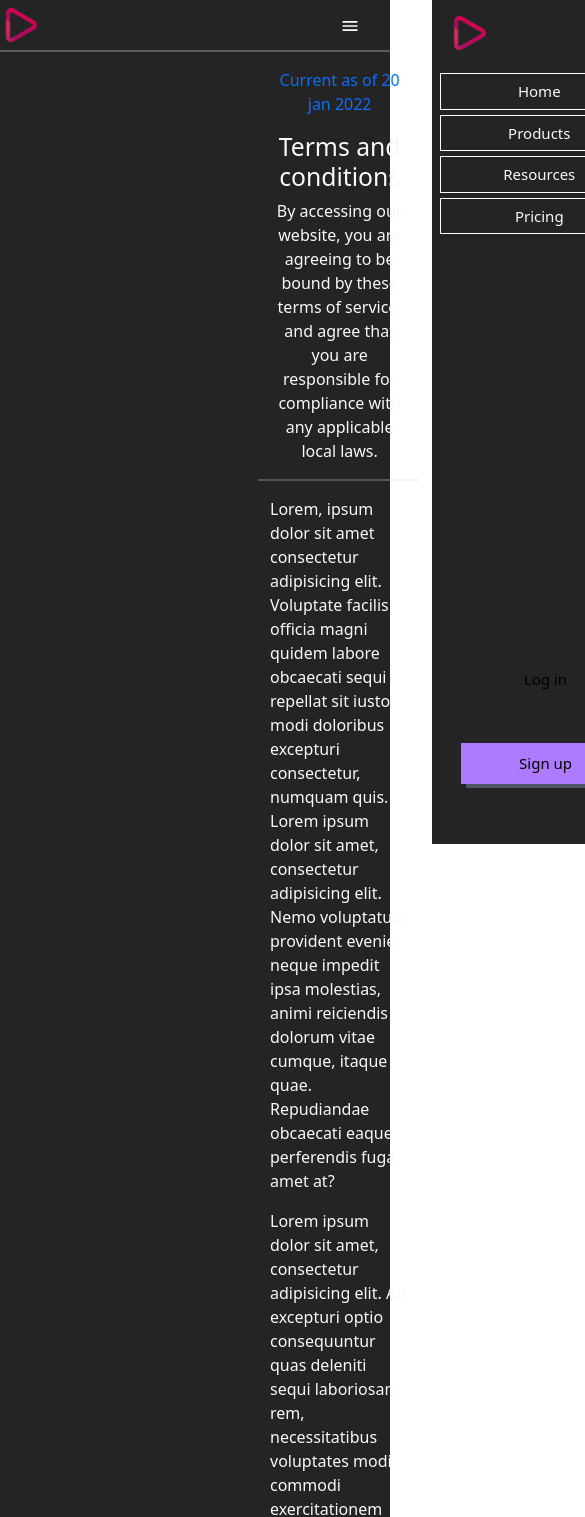
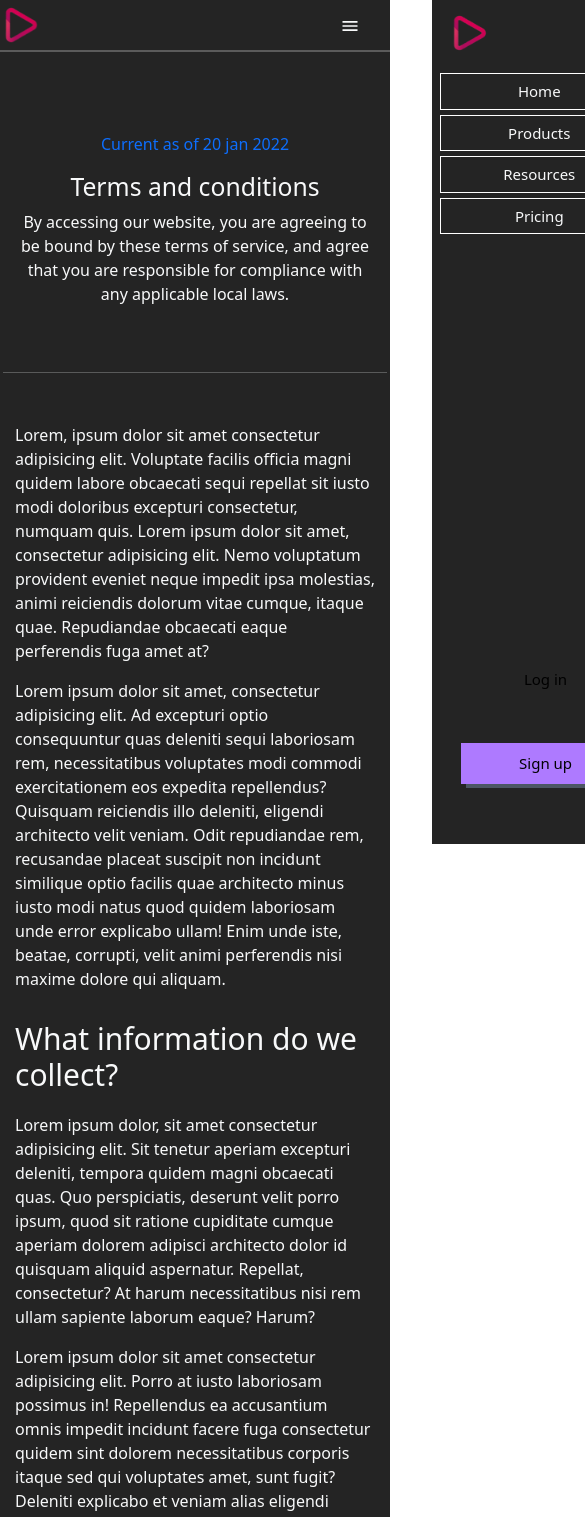
Before and after one commit to GaneshBagra/basic-frontend, a React (Vite) app: page /terms in a window 390 px wide. Shown: the top 1517 px of the page, 585 px wide, since content can reach past the window. Built offline with nearby package versions, Linux system fonts and the light colour scheme.

Commit message:
privacy terms Edits

```diff
--- a/src/App.css
+++ b/src/App.css
@@ -683,7 +683,7 @@ a {
 
 .hrline {
     height: 0px;
-    margin-top: 50px;
+    margin: 50px 0 80px 0;
     border: 1px solid white;
 }
 
@@ -696,3 +696,33 @@ a {
     position: absolute;
     right: 1px;
 }
+
+
+/* privacy css */
+
+.respon{
+    margin: 0 80px;
+}
+
+@media only screen and (max-width:1000px) {
+    .respon{
+        margin: 0 70px;
+    }
+}
+@media only screen and (max-width:650px) {
+    .respon{
+        margin:0 15px;
+    }
+}
+
+.respon h4{
+    margin: 30px 0 20px 0;
+    line-height: 2.25rem;
+    font-size: 1.875rem;
+}
+.respon p{
+    margin-bottom: 1rem;
+}
+.hrliness{
+    margin:50px 0;
+}
--- a/src/pages/Privacy.tsx
+++ b/src/pages/Privacy.tsx
@@ -3,7 +3,7 @@ import logos from "../components/HeadSection/logo.png"
 const Privacy = () => {
   return (
     <div className="text-light">
-      <div style={{ margin: "0 270px" }}>
+      <div className="respon">
         <div className="row d-flex justify-content-center text-center text-light">
           <div className="col-12">
             <p className="text-primary">Privacy Policy</p>
@@ -14,12 +14,11 @@ const Privacy = () => {
           <div className="col">
             <p>Your privacy is important to us at videoTube. We repect your privacy regarding any information we may collect from you across out website.</p>
           </div>
+          <hr className="hrliness" />
         </div>
-
-
         <p>Lorem, ipsum dolor sit amet consectetur adipisicing elit. Voluptate facilis officia magni quidem labore obcaecati sequi repellat sit iusto modi doloribus excepturi consectetur, numquam quis. Lorem ipsum dolor sit amet, consectetur adipisicing elit. Nemo voluptatum provident eveniet neque impedit ipsa molestias, animi reiciendis dolorum vitae cumque, itaque quae. Repudiandae obcaecati eaque perferendis fuga amet at?</p>
         <p>Lorem ipsum dolor sit amet, consectetur adipisicing elit. Ad excepturi optio consequuntur quas deleniti sequi laboriosam rem, necessitatibus voluptates modi commodi exercitationem eos expedita repellendus? Quisquam reiciendis illo deleniti, eligendi architecto velit veniam. Odit repudiandae rem, recusandae placeat suscipit non incidunt similique optio facilis quae architecto minus iusto modi natus quod quidem laboriosam unde error explicabo ullam! Enim unde iste, beatae, corrupti, velit animi perferendis nisi maxime dolore qui aliquam.</p>
-        <h3>What information do we collect?</h3>
+        <h4>What information do we collect?</h4>
         <p>Lorem ipsum dolor, sit amet consectetur adipisicing elit. Sit tenetur aperiam excepturi deleniti, tempora quidem magni obcaecati quas. Quo perspiciatis, deserunt velit porro ipsum, quod sit ratione cupiditate cumque aperiam dolorem adipisci architecto dolor id quisquam aliquid aspernatur. Repellat, consectetur? At harum necessitatibus nisi rem ullam sapiente laborum eaque? Harum?</p>
         <p>Lorem ipsum dolor sit amet consectetur adipisicing elit. Porro at iusto laboriosam possimus in! Repellendus ea accusantium omnis impedit incidunt facere fuga consectetur quidem sint dolorem necessitatibus corporis itaque sed qui voluptates amet, sunt fugit? Deleniti explicabo et veniam alias eligendi similique, molestiae ipsa vitae rerum non repudiandae accusamus error temporibus pariatur. Sit totam, odit facilis adipisci ut vitae neque deserunt obcaecati. Laborum labore possimus ipsa quo placeat, tempora voluptatibus commodi itaque quia cupiditate nihil at, porro deleniti totam quaerat!</p>
         <p>Lorem ipsum dolor sit amet consectetur adipisicing elit. Laborum fuga asperiores voluptatibus quidem dolores, quos officiis nostrum veritatis. A praesentium dicta temporibus vitae, excepturi sequi itaque? Pariatur veniam praesentium error qui necessitatibus. Et autem dolorum consectetur officia, provident quasi soluta?</p>
--- a/src/pages/Terms.tsx
+++ b/src/pages/Terms.tsx
@@ -2,7 +2,7 @@ import logos from "../components/HeadSection/logo.png"
 const Terms = () => {
   return (
     <div className="text-light">
-      <div style={{ margin: "0 270px" }}>
+      <div className="respon">
         <div className="row d-flex justify-content-center text-center text-light">
           <div className="col-12">
             <p className="text-primary">Current as of 20 jan 2022</p>
@@ -13,13 +13,13 @@ const Terms = () => {
           <div className="col">
             <p>By accessing our website, you are agreeing to be bound by these terms of service, and agree that you are responsible for compliance with any applicable local laws.</p>
           </div>
-          <hr className="border" />
+          <hr className="hrliness" />
         </div>
 
 
         <p>Lorem, ipsum dolor sit amet consectetur adipisicing elit. Voluptate facilis officia magni quidem labore obcaecati sequi repellat sit iusto modi doloribus excepturi consectetur, numquam quis. Lorem ipsum dolor sit amet, consectetur adipisicing elit. Nemo voluptatum provident eveniet neque impedit ipsa molestias, animi reiciendis dolorum vitae cumque, itaque quae. Repudiandae obcaecati eaque perferendis fuga amet at?</p>
         <p>Lorem ipsum dolor sit amet, consectetur adipisicing elit. Ad excepturi optio consequuntur quas deleniti sequi laboriosam rem, necessitatibus voluptates modi commodi exercitationem eos expedita repellendus? Quisquam reiciendis illo deleniti, eligendi architecto velit veniam. Odit repudiandae rem, recusandae placeat suscipit non incidunt similique optio facilis quae architecto minus iusto modi natus quod quidem laboriosam unde error explicabo ullam! Enim unde iste, beatae, corrupti, velit animi perferendis nisi maxime dolore qui aliquam.</p>
-        <h3>What information do we collect?</h3>
+        <h4>What information do we collect?</h4>
         <p>Lorem ipsum dolor, sit amet consectetur adipisicing elit. Sit tenetur aperiam excepturi deleniti, tempora quidem magni obcaecati quas. Quo perspiciatis, deserunt velit porro ipsum, quod sit ratione cupiditate cumque aperiam dolorem adipisci architecto dolor id quisquam aliquid aspernatur. Repellat, consectetur? At harum necessitatibus nisi rem ullam sapiente laborum eaque? Harum?</p>
         <p>Lorem ipsum dolor sit amet consectetur adipisicing elit. Porro at iusto laboriosam possimus in! Repellendus ea accusantium omnis impedit incidunt facere fuga consectetur quidem sint dolorem necessitatibus corporis itaque sed qui voluptates amet, sunt fugit? Deleniti explicabo et veniam alias eligendi similique, molestiae ipsa vitae rerum non repudiandae accusamus error temporibus pariatur. Sit totam, odit facilis adipisci ut vitae neque deserunt obcaecati. Laborum labore possimus ipsa quo placeat, tempora voluptatibus commodi itaque quia cupiditate nihil at, porro deleniti totam quaerat!</p>
         <p>Lorem ipsum dolor sit amet consectetur adipisicing elit. Laborum fuga asperiores voluptatibus quidem dolores, quos officiis nostrum veritatis. A praesentium dicta temporibus vitae, excepturi sequi itaque? Pariatur veniam praesentium error qui necessitatibus. Et autem dolorum consectetur officia, provident quasi soluta?</p>
```
